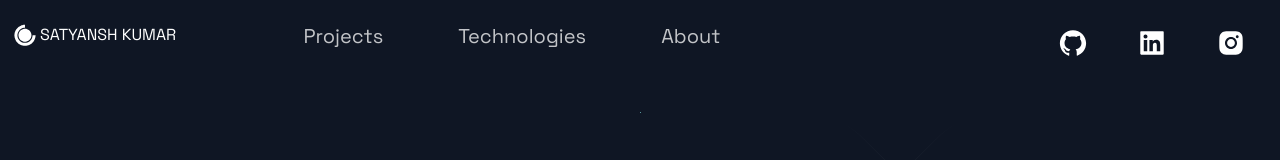
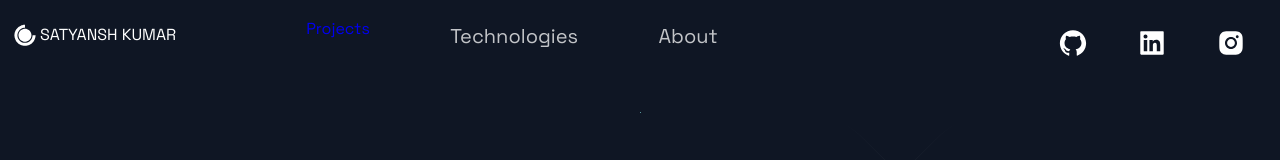
Before and after one commit to satyansh2003/portfolio, a Next.js app: page / in a window 1280 px wide. Shown: the top 160 px of the page. Built offline with nearby package versions, Linux system fonts and the light colour scheme.

Commit message:
Changed Href in header again

```diff
--- a/src/components/Header/Header.js
+++ b/src/components/Header/Header.js
@@ -17,10 +17,9 @@ const Header = () =>  (
     </Div1>
     <Div2>
       <li>
-        <Link href="#projects" passHref>
-        <NavLink as="a">Projects</NavLink>
-        </Link>
+        <a href="/portfolio/#projects">Projects</a>
       </li>
+
       <li>
         <Link href="#tech">
         <NavLink>Technologies</NavLink>
```
